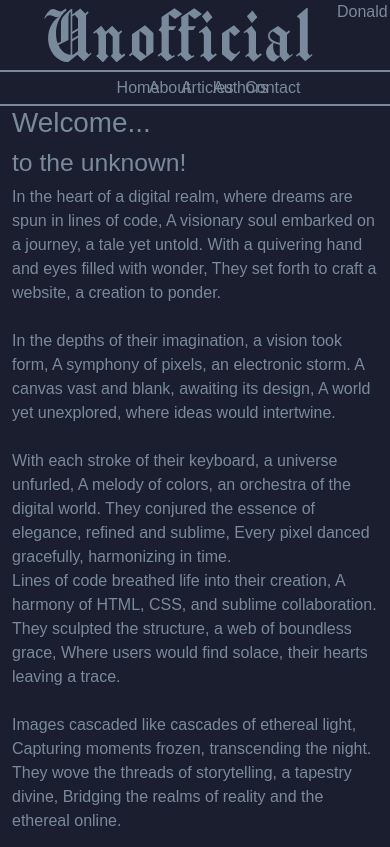
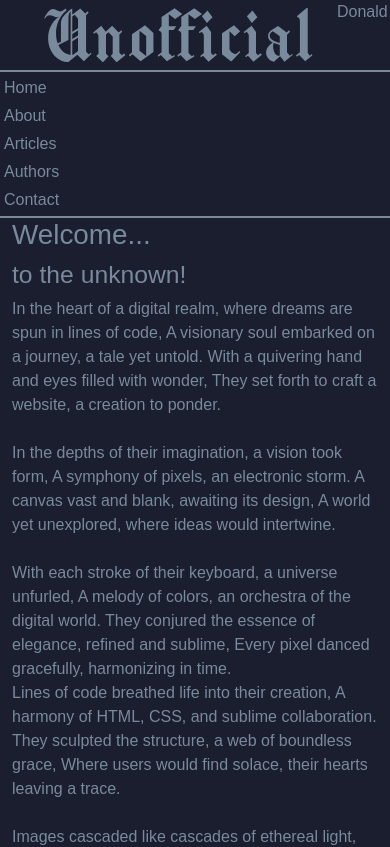
Before and after one commit to unofficiallly/unofficiallly.github.io, a plain HTML site: page index.html in a window 390 px wide. Shown: the top 847 px of the page. Drawn offline with nearby package versions, Linux system fonts and the light colour scheme; a web font is replaced by a local one.

Commit message:
Update index.html

```diff
--- a/index.html
+++ b/index.html
@@ -189,11 +189,11 @@
 
 
         <div class="row nav-newspaper justify-content-center">
-            <a class="col-1 nav-link text-body " href="">Home</a>
-            <a class="col-1 nav-link text-body " href="">About</a>
-            <a class="col-1 nav-link text-body " href="">Articles</a>
-            <a class="col-1 nav-link text-body " href="">Authors</a>
-            <a class="col-1 nav-link text-body " href="">Contact</a>
+            <a class="col-sm-1 nav-link text-body " href="">Home</a>
+            <a class="col-sm-1 nav-link text-body " href="">About</a>
+            <a class="col-sm-1 nav-link text-body " href="">Articles</a>
+            <a class="col-sm-1 nav-link text-body " href="">Authors</a>
+            <a class="col-sm-1 nav-link text-body " href="">Contact</a>
         </div>
 
 
```
